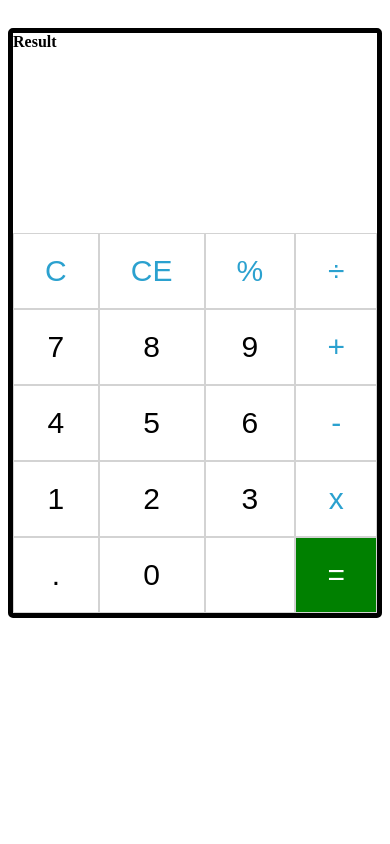
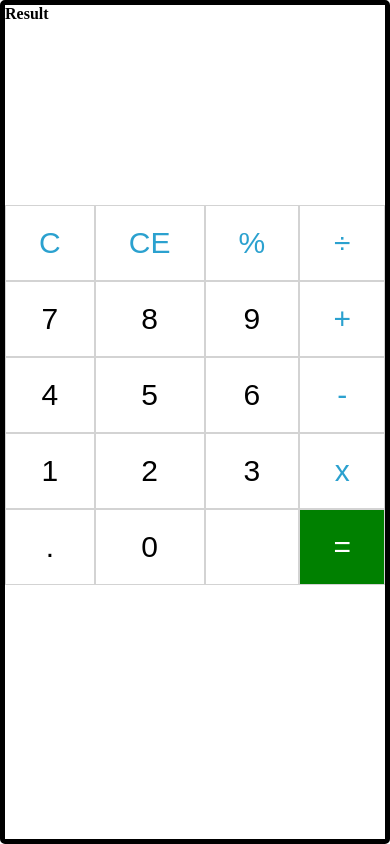
Before and after one commit to akhil-ramakrish/Capstone, a plain HTML site: page index.html in a window 390 px wide. Drawn offline with Linux system fonts and the light colour scheme.

Commit message:
max-width responsive

```diff
--- a/index.css
+++ b/index.css
@@ -1,7 +1,11 @@
 /*BASE*/
+html,body{
+    margin:0px;
+    padding: 0px;
+}
 
-body{
-    height:630px;
+body,html{
+    height:100%;/* 630px;*/
 }
 /*Typography*/
 #result{
@@ -11,21 +15,18 @@ body{
 /*Layout*/
 .parent{
     display:flex;
-    justify-content: center;
-    align-items: center;
-    height:100%
-
+    height:100%;
 }
 .container{
-    width:320px;
+    width:100%;/*320px*/
     border:5px solid black;
     border-radius:5px;
 }
 
 .grid-container{
     display:grid;
-    width:320px;
-    grid-template-columns: 80px 80px 80px 80px;
+    width: 100%; /*320px*/
+    grid-template-columns: auto auto auto auto; /* 80px*/
     cursor: pointer;
     /*border:1px solid black;*/
 }
@@ -73,7 +74,7 @@ body{
 #equal:focus{
     outline: solid green;
 }
-
+/*
 @media only screen and (min-width:330px) and (max-width:768px){
 
     .container{
@@ -103,4 +104,5 @@ body{
      width:auto;
      grid-template-columns: auto auto auto auto;
  }
-}
+
+} */
```
